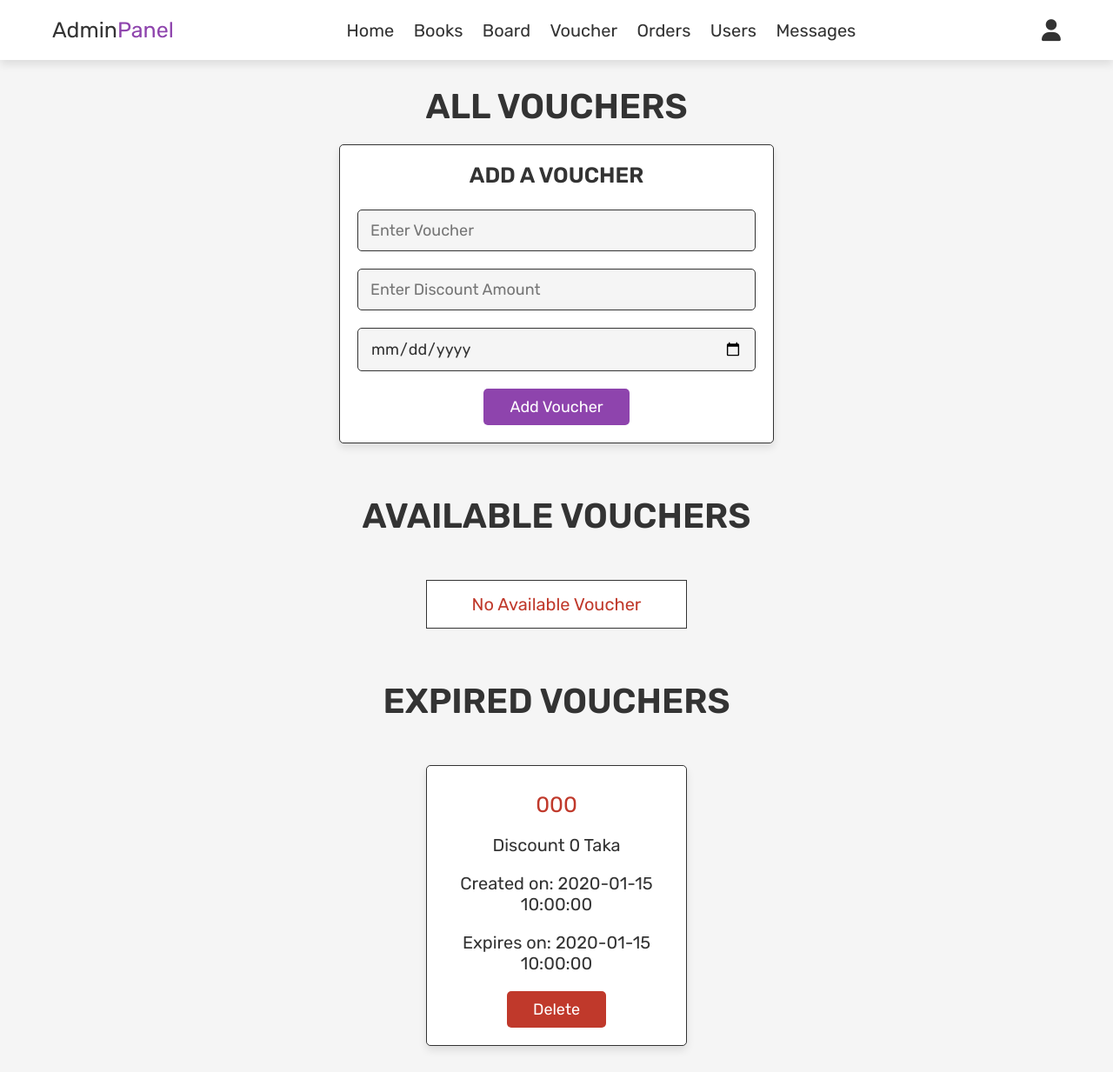
After one commit to abidnancel/BookShop-CSE470, a PHP site: page /admin_voucher.php in a window 1280 px wide. The commit adds this page. Shown: the whole page at 87% size. Run offline with PHP 8.4, Linux system fonts and the light colour scheme; a user stored in the database is signed in; tables that the repository leaves empty or names only in its code hold one stand-in row (values such as "Sample post").

Commit message:
Added the voucher system

```diff
--- a/admin_blog.php
+++ b/admin_blog.php
@@ -104,7 +104,6 @@ if(isset($_POST['submit_blog_search'])){
          <option value="Offers">Offers</option>
       </select>
 
-      <!-- <input type="text" name="blog_details" class="box" placeholder="Write Your Blog" style="height:120px; width:459px;" required> -->
 
       <input type="submit" value="Post" name="add_blog" class="btn">
    </form>
--- a/admin_header.php
+++ b/admin_header.php
@@ -21,6 +21,7 @@ if(isset($message)){
          <a href="admin_page.php">Home</a>
          <a href="admin_products.php">Books</a>
          <a href="admin_blog.php">Board</a>
+         <a href="admin_voucher.php">Voucher</a>
          <a href="admin_orders.php">Orders</a>
          <a href="admin_users.php">Users</a>
          <a href="admin_contacts.php">Messages</a>
--- /dev/null
+++ b/admin_voucher.php
@@ -0,0 +1,168 @@
+<?php
+
+include 'config.php';
+
+session_start();
+
+$admin_id = $_SESSION['admin_id'];
+
+if(!isset($admin_id)){
+   header('location:login.php');
+};
+
+if(isset($_POST['add_voucher'])){ //This will be called when the user presses post blog
+
+    $user_id = $admin_id;
+
+    $voucher_code = mysqli_real_escape_string($conn, $_POST['voucher_code']);
+    $voucher_discount = mysqli_real_escape_string($conn, $_POST['voucher_discount']);
+    $voucher_expiration_date = mysqli_real_escape_string($conn, $_POST['voucher_expiration_date']);
+
+    $add_blog_query = mysqli_query($conn, "INSERT INTO `vouchers`(voucher_code, voucher_expiration_date, voucher_discount) VALUES('$voucher_code', '$voucher_expiration_date', '$voucher_discount')") or die('query failed');
+
+     if($add_blog_query){
+         $message[] = 'Voucher Has Been Added';
+     }else{
+         $message[] = 'Could Not Post The Blog';
+     }
+
+ }
+
+if(isset($_GET['delete'])){
+   $delete_id = $_GET['delete'];
+   mysqli_query($conn, "DELETE FROM `vouchers` WHERE voucher_id = '$delete_id'") or die('query failed');
+   header('location:admin_voucher.php');
+}
+?>
+
+<!DOCTYPE html>
+<html lang="en">
+<head>
+   <meta charset="UTF-8">
+   <meta http-equiv="X-UA-Compatible" content="IE=edge">
+   <meta name="viewport" content="width=device-width, initial-scale=1.0">
+   <title>Vouchers</title>
+
+   <!-- font awesome cdn link  -->
+   <link rel="stylesheet" href="https://cdnjs.cloudflare.com/ajax/libs/font-awesome/6.0.0/css/all.min.css">
+
+   <!-- custom admin css file link  -->
+   <link rel="stylesheet" href="css/admin_style.css">
+   <link rel="stylesheet" href="css/style.css">
+
+</head>
+<body>
+
+<?php include 'admin_header.php'; ?>
+
+<!-- product CRUD section starts  -->
+
+<section class="add-products">
+
+   <h1 class="title">All Vouchers</h1>
+
+   <form action="" method="post" enctype="multipart/form-data">
+      <h3>Add A Voucher</h3>
+
+      <input type="text" name="voucher_code" class="box" placeholder="Enter Voucher" required>
+
+      <input type="number" name="voucher_discount" class="box" placeholder="Enter Discount Amount" required>
+
+      <input type="date" name="voucher_expiration_date" class="box" placeholder="Publication Date" required>
+
+
+      <input type="submit" value="Add Voucher" name="add_voucher" class="btn">
+   </form>
+
+</section>
+
+<!-- product CRUD section ends -->
+
+
+<section class="add-products">
+
+   <h1 class="title">Available Vouchers</h1>
+
+</section>
+
+
+
+<!-- show products  -->
+
+<section class="show-products">
+
+   <div class="box-container">
+
+   <?php
+
+        $current_date = date('Y-m-d');
+
+        $select_voucher = mysqli_query($conn, "SELECT * FROM `vouchers` WHERE voucher_expiration_date > '$current_date'") or die('query failed');
+
+        if(mysqli_num_rows($select_voucher) > 0){
+        while($fetch_products = mysqli_fetch_assoc($select_voucher)){
+        ?>
+        <div class="box">
+        <div class="price"><?php echo $fetch_products['voucher_code']; ?></div>
+         <div class="name">Discount <?php echo $fetch_products['voucher_discount']; ?> Taka</div>
+            <div class="name">Created on: <?php echo $fetch_products['voucher_creation_date']; ?></div>
+            <div class="name">Expires on: <?php echo $fetch_products['voucher_expiration_date']; ?></div>
+            <!-- <div class="price"><?php echo $fetch_products['price']; ?></div> -->
+            <a href="admin_voucher.php?delete=<?php echo $fetch_products['voucher_id']; ?>" class="delete-btn" onclick="return confirm('delete this product?');">delete</a>
+        </div>
+        <?php
+        }
+        }else{
+        echo '<p class="empty">No Available Voucher</p>';
+        }
+    ?>
+
+   </div>
+
+</section>
+
+<section class="add-products">
+
+   <h1 class="title">Expired Vouchers</h1>
+
+</section>
+
+<section class="show-products">
+
+   <div class="box-container">
+
+   <?php
+
+        $current_date = date('Y-m-d');
+
+        $select_voucher = mysqli_query($conn, "SELECT * FROM `vouchers` WHERE voucher_expiration_date < '$current_date'") or die('query failed');
+
+        if(mysqli_num_rows($select_voucher) > 0){
+        while($fetch_products = mysqli_fetch_assoc($select_voucher)){
+        ?>
+        <div class="box">
+            <div class="price"><?php echo $fetch_products['voucher_code']; ?></div>
+            <div class="name">Discount <?php echo $fetch_products['voucher_discount']; ?> Taka</div>
+            <div class="name">Created on: <?php echo $fetch_products['voucher_creation_date']; ?></div>
+            <div class="name">Expires on: <?php echo $fetch_products['voucher_expiration_date']; ?></div>
+            <a href="admin_voucher.php?delete=<?php echo $fetch_products['voucher_id']; ?>" class="delete-btn" onclick="return confirm('delete this product?');">delete</a>
+        </div>
+        <?php
+        }
+        }else{
+        echo '<p class="empty">No Voucher Has Been Expired</p>';
+        }
+    ?>
+
+   </div>
+
+</section>
+
+
+
+
+<!-- custom admin js file link  -->
+<script src="js/admin_script.js"></script>
+
+</body>
+</html>
--- a/header.php
+++ b/header.php
@@ -31,6 +31,7 @@ if(isset($message)){
          <div class="icons">
             <div id="menu-btn" class="fas fa-bars"></div>
             <?php
+               $user_id = $_SESSION['user_id'];
                $select_cart_number = mysqli_query($conn, "SELECT * FROM `cart` WHERE user_id = '$user_id'") or die('query failed');
                $cart_rows_number = mysqli_num_rows($select_cart_number);
             ?>
```
Also changed, not shown: checkout.php (+14 -3 lines).
